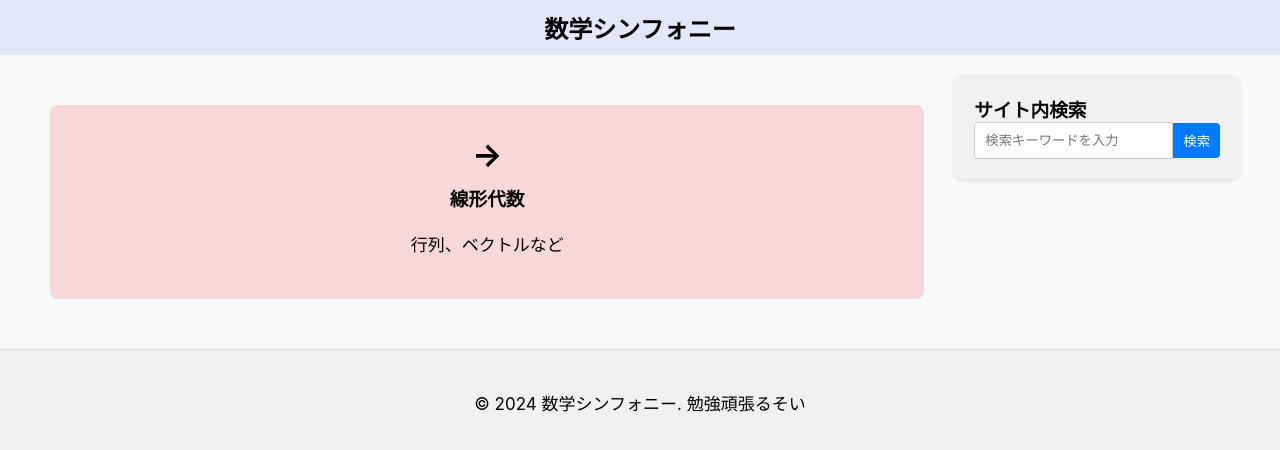
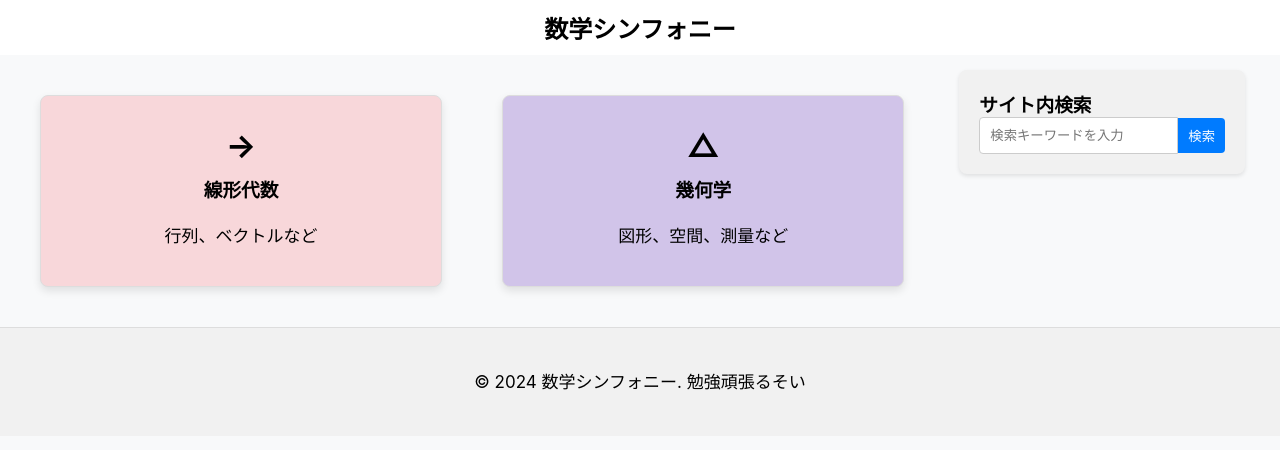
Before and after one commit to nakano0328/archive, a Next.js app: page / in a window 1280 px wide. Shown: the top 450 px of the page. Built offline with nearby package versions, Linux system fonts and the light colour scheme.

Commit message:
スタイルの変更

```diff
--- a/app/components/Card1.tsx
+++ b/app/components/Card1.tsx
@@ -22,13 +22,20 @@ const Card: React.FC<CardProps> = ({
         style={{
           backgroundColor,
           padding: "20px",
-          margin: "10px",
+          margin: "20px",
           borderRadius: "8px",
           textAlign: "center",
-          flex: "1",
           transition: "transform 0.3s ease",
+          boxShadow: "0 4px 8px rgba(0, 0, 0, 0.1)",
+          border: "1px solid #ddd",
+          height: "150px",
         }}
-        className="card"
+        onMouseEnter={(e) => {
+          e.currentTarget.style.transform = "translateY(-5px)";
+        }}
+        onMouseLeave={(e) => {
+          e.currentTarget.style.transform = "translateY(0)";
+        }}
       >
         <h3 style={{ fontSize: "2em", margin: "10px 0" }}>{icon}</h3>
         <h3>{title}</h3>
--- a/app/components/Card2.tsx
+++ b/app/components/Card2.tsx
@@ -9,7 +9,6 @@ interface CardProps {
 export default function Card({ children }: CardProps) {
   return (
     <div
-            className="content-card"
       style={{
         border: "1px solid #ddd",
         borderRadius: "8px",
--- a/app/components/SearchWrapper.tsx
+++ b/app/components/SearchWrapper.tsx
@@ -28,15 +28,7 @@ const SearchWrapper = ({ children }: { children: React.ReactNode }) => {
   };
 
   return (
-    <div className="container flex" style={{ flexDirection: "row-reverse" }}>
-      {/* サイドバー（検索バーを含む）を右側に配置 */}
-      <div className="sidebar w-1/4 p-4 bg-gray-100">
-        <div className="search-container mb-4">
-          <h3 className="text-lg font-semibold mb-2">サイト内検索</h3>
-          <SearchBar setSearchResults={handleSearch} /> {/* 検索バー */}
-        </div>
-      </div>
-
+    <div className="container flex">
       {/* メインコンテンツ */}
       <div className="main-content flex-grow p-4">
         {searchResults.length > 0 ? (
@@ -80,6 +72,14 @@ const SearchWrapper = ({ children }: { children: React.ReactNode }) => {
           </>
         )}
       </div>
+
+      {/* サイドバー（検索バーを含む）*/}
+      <div className="sidebar">
+        <div className="search-container mb-4">
+          <h3 className="text-lg font-semibold mb-2">サイト内検索</h3>
+          <SearchBar setSearchResults={handleSearch} /> {/* 検索バー */}
+        </div>
+      </div>
     </div>
   );
 };
--- a/app/globals.css
+++ b/app/globals.css
@@ -22,8 +22,8 @@ main {
 }
 
 p {
-  font-size: 17px; /* サイズはpx, em, rem, %などで指定可能 */
-  line-height: 2; /* 行間を文字サイズの1.5倍に設定 */
+  font-size: 17px;
+  line-height: 2; /* 行間を文字サイズの2倍に設定 */
 }
 
 details {
@@ -43,7 +43,7 @@ footer {
 }
 
 header {
-  background-color: #e6e6fa;
+  background-color: #ffffff;
   padding: 10px;
   text-align: center;
 }
@@ -76,7 +76,7 @@ header h3 {
 }
 
 .sidebar {
-  padding: 20px;
+  padding: 15px;
   margin-left: auto; /* サイドバーを右端に寄せる */
   margin-right: 20px; /* 右端との間に余白を追加 */
   box-sizing: border-box;
@@ -119,14 +119,13 @@ header h3 {
   background-color: #0056b3;
 }
 
-/* レスポンシブ対応 */
-@media (max-width: 768px) {
+/* すでにあるグローバルスタイル */
+@media (max-width: 1050px) {
   .container {
-    flex-direction: column; /* モバイルでは縦に並べる */
+    flex-direction: column; /* コンテンツとサイドバーを縦に並べる */
   }
   .sidebar {
-    width: 200px; /* 幅を少し狭くする */
-    margin-right: 10px;
+    margin: 0 20px;
   }
 }
 
--- a/app/linear_algebra/page.tsx
+++ b/app/linear_algebra/page.tsx
@@ -1,7 +1,7 @@
 import Link from "next/link";
 import Breadcrumb from "@/app/components/Breadcrumb";
 import { metadata as topicsMetadata } from "@/app/linear_algebra/metadata"; // コンテンツのメタデータをインポート
-import Card from "@/app/components/Card2";
+import Card2 from "@/app/components/Card2";
 import { formatDate } from "@/app/components/formatDate";
 import Image from "next/image"; // Imageをインポート
 
@@ -62,7 +62,7 @@ export default function LinearAlgebraContents() {
                 href={`/linear_algebra/${topicKey}`}
                 style={{ textDecoration: "none" }}
               >
-                <Card>
+                <Card2>
                   {/* サムネイル画像の読み込み */}
                   <Image
                     src={imagePath}
@@ -92,7 +92,7 @@ export default function LinearAlgebraContents() {
                   >
                     最終更新日: {formatDate(topic.lastUpdated)}
                   </div>
-                </Card>
+                </Card2>
               </Link>
             );
           })}
--- a/app/page.tsx
+++ b/app/page.tsx
@@ -1,7 +1,7 @@
 "use client";
 
 import React from "react";
-import Card from "./components/Card1";
+import Card1 from "./components/Card1";
 
 // カードデータの型定義
 interface CardData {
@@ -23,14 +23,14 @@ const mockData: CardData[] = [
     backgroundColor: "#f8d7da",
     link: "/linear_algebra",
   },
-  /*{
+  {
     id: 2,
     title: "幾何学",
     description: "図形、空間、測量など",
     icon: "△",
     backgroundColor: "#d1c4e9",
     link: "/geometry",
-  },
+  } /*
   {
     id: 3,
     title: "微積分",
@@ -62,20 +62,25 @@ const mockData: CardData[] = [
     icon: "+",
     backgroundColor: "#ffebcc",
     link: "/discrete-math",
-  },*/
+  },*/,
 ];
 
 export default function Page() {
   return (
-    <div>
-      <main className="flex flex-wrap justify-center p-5 gap-5">
+    <div
+      style={{
+        display: "grid",
+        gridTemplateColumns: "repeat(auto-fit, minmax(300px, 1fr))",
+        gap: "20px",
+      }}
+    >
       {mockData.length > 0 ? (
         mockData.map((item) => (
           <div
             key={item.id}
             className="flex-[0_1_calc(33.333%-1rem)] box-border min-w-[300px]"
           >
-              <Card
+            <Card1
               title={item.title}
               description={item.description}
               icon={item.icon}
@@ -87,7 +92,6 @@ export default function Page() {
       ) : (
         <p>該当する結果が見つかりませんでした。</p>
       )}
-      </main>
     </div>
   );
 }
```
Lines whose indentation alone changed are shown as unchanged.
